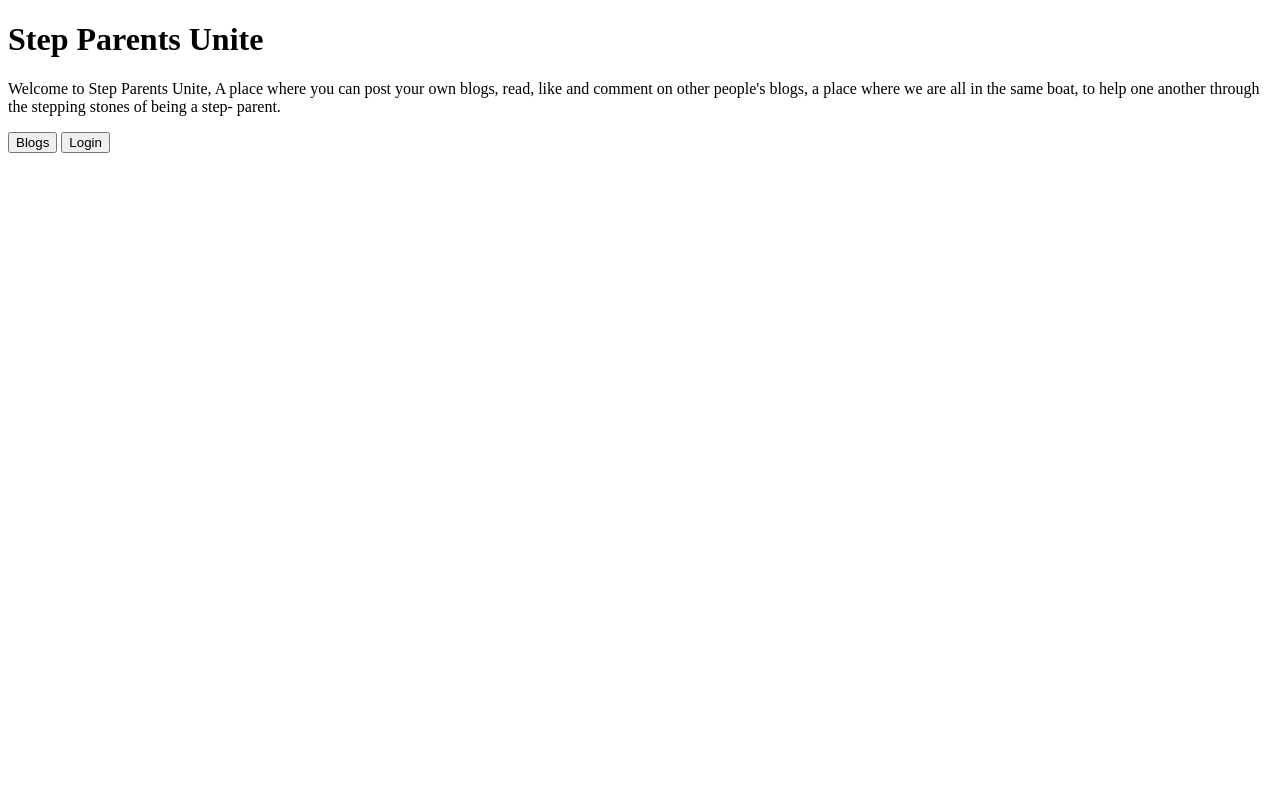
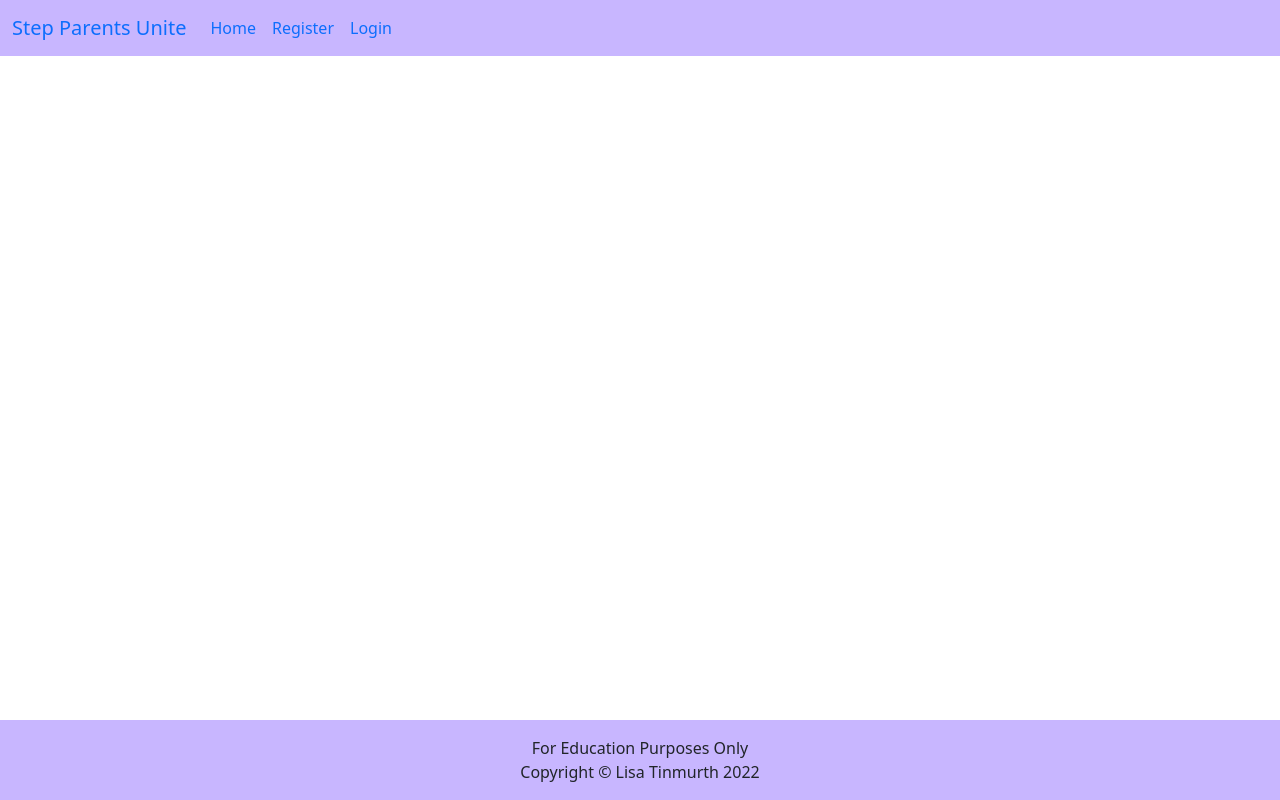
Before and after one commit to Mrst12/step-parents-unite, a Django app: page / in a window 1280 px wide. Run offline with Django 3.2, Linux system fonts and the light colour scheme.

Commit message:
Modify the base.html file to get the navbar and footer working

```diff
--- a/static/css/style.css
+++ b/static/css/style.css
@@ -0,0 +1,8 @@
+.navbar {
+    background-color: #c8b6ff;
+    margin: 0%;
+}
+
+.footer {
+    background-color: #c8b6ff;
+}
--- a/templates/base.html
+++ b/templates/base.html
@@ -1,20 +1,22 @@
 {% load static %}
 
 <!DOCTYPE html>
-<html lang="en">
+<html class="h-100">
+
 <head>
-    <meta charset="UTF-8">
-    <meta http-equiv="X-UA-Compatible" content="IE=edge">
-    <meta name="viewport" content="width=device-width, initial-scale=1.0">
     <title>Step Parents Unite</title>
-    <!--favicon-->
-    <link rel="icon" type="image/png" href="https://res.cloudinary.com/mrst12/image/upload/v1653156687/static/favicon-image_ones2s.png">
+
     <link rel="preconnect" href="https://fonts.gstatic.com">
-    <!--Font awesome link-->
+    <!--Google Fonts-->
+    <link href="https://fonts.googleapis.com/css2?family=Catamaran&family=Montserrat&display=swap" rel="stylesheet"
+        type="text/css" />
+    <!--Font awesome-->
     <link rel="stylesheet" href="https://cdnjs.cloudflare.com/ajax/libs/font-awesome/5.15.3/css/all.min.css">
-    <!--Google Fonts-->
-    <link href="https://fonts.googleapis.com/css2?family=Catamaran&family=Montserrat&display=swap" rel="stylesheet" type="text/css" />
-    <!--Bootstrap links-->
+    <meta name="viewport" content="width=device-width, initial-scale=1" />
+     <!--favicon-->
+     <link rel="icon" type="image/png" href="https://res.cloudinary.com/mrst12/image/upload/v1653156687/static/favicon-image_ones2s.png">
+     <link rel="preconnect" href="https://fonts.gstatic.com">
+    <!--Bootstrap-->
     <link href="https://cdn.jsdelivr.net/npm/bootstrap@5.0.1/dist/css/bootstrap.min.css" rel="stylesheet"
         integrity="sha384-+0n0xVW2eSR5OomGNYDnhzAbDsOXxcvSN1TPprVMTNDbiYZCxYbOOl7+AMvyTG2x" crossorigin="anonymous">
     <script src="https://cdn.jsdelivr.net/npm/bootstrap@5.0.1/dist/js/bootstrap.bundle.min.js"
@@ -22,33 +24,53 @@
     </script>
     <!--My stylesheet-->
     <link rel="stylesheet" href="{% static 'css/style.css' %}">
+
 </head>
-<body>
 
-    <!--Navigation-->
+<body class="d-flex flex-column h-100 main-bg">
 
-    <nav class="navbar navbar-expand-lg navbar-light light-bg fixed-top">
+    <!-- Navigation -->
+
+    <nav class="navbar navbar-expand-lg fixed-top">
         <div class="container-fluid">
-            <div class="navbar-header">
-                <button type="button" class="nav-bar-toggle" data-toggle="collapse" data-target="#myNavbar">
-                    <span class="icon-bar"></span>
-                    <span class="icon-bar"></span>
-                    <span class="icon-bar"></span>
-                </button>
-                <a class="navbar-brand" href="#">Step Parents Unite</a>
-            </div>
-            <div class="collapse navbar-collapse" id="myNavbar">
-                <ul class="nav navbar-nav">
-                    <li><a href="#">Home</a></li>
-                    <li><a href="#">Blogs</a></li>
-                </ul>
-                <ul class="nav navbar-nav navbar-right">
-                    <li><a href="#"><span class="glyphicon glyphicon-user"></span> Register</a></li>
-                    <li><a href="#"><span class="glyphicon glyphicon-log-in"></span> Login</a></li>
+            <a class="navbar-brand" href="{% url 'home' %}"><span class="logo">Step Parents Unite </span></a>
+            <button class="navbar-toggler" type="button" data-bs-toggle="collapse" data-bs-target="#navbarText"
+                aria-controls="navbarText" aria-expanded="false" aria-label="Toggle navigation">
+                <span class="navbar-toggler-icon"></span>
+            </button>
+            <div class="collapse navbar-collapse" id="navbarText">
+                <ul class="navbar-nav">
+                    <li class="nav-item">
+                        <a class="nav-link active" aria-current="page" href="{% url 'home' %}">Home</a>
+                    </li>
+                    {% if user.is_authenticated %}
+                    <li class="nav-item">
+                        <a class="nav-link" href="#">Blogs</a>
+                    </li>
+                    {% else %}
+                    <li class="nav-item">
+                        <a class="nav-link" href="#">Register</a>
+                    </li>
+                    <li class="nav-item">
+                        <a class="nav-link" href="#">Login</a>
+                    </li>
+                    {% endif %}
                 </ul>
             </div>
         </div>
     </nav>
 
+    <main class="flex-shrink-0 main-bg">
+        {% block content %}
+        <!-- Content Goes here -->
+        {% endblock content %}
+    </main>
+
+    <!-- Footer -->
+    <footer class="footer mt-auto py-3 dark-bg">
+        <p class="m-0 text-center text-black">For Education Purposes Only</p>
+        <p class="m-0 text-center text-black">Copyright &copy; Lisa Tinmurth 2022</p>
+    </footer>
 </body>
+
 </html>
--- a/templates/index.html
+++ b/templates/index.html
@@ -1,19 +1,17 @@
-<!DOCTYPE html>
-<html lang="en">
-<head>
-    <meta charset="UTF-8">
-    <meta http-equiv="X-UA-Compatible" content="IE=edge">
-    <meta name="viewport" content="width=device-width, initial-scale=1.0">
-    <title>Step Parents Unite</title>
-</head>
-<body>
-   <h1>Step Parents Unite</h1>
+{% extends "base.html" %}
+
+{% block content %}
+<!-- <div>
+<h1>Step Parents Unite</h1>
    <p>Welcome to Step Parents Unite, A place where you can post your own blogs,
        read, like and comment on other people's blogs, a place where we are all
        in the same boat, to help one another through the stepping stones of being
        a step- parent.
    </p>
+</div>
+<div>
    <button>Blogs</button>
    <button>Login</button>
-</body>
-</html>
+</div> -->
+
+{% endblock %}
```
